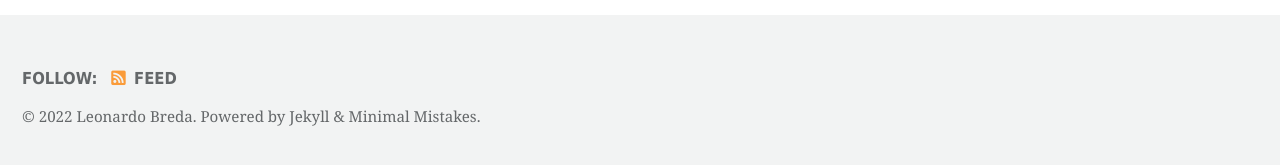
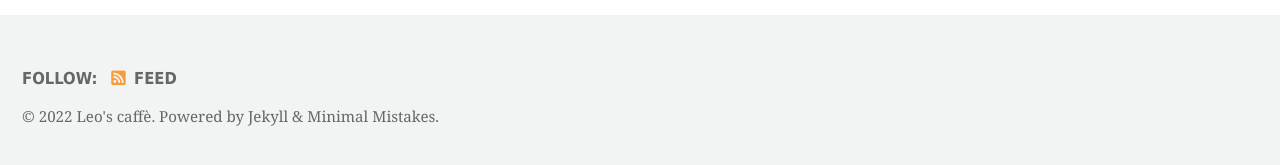
Before and after one commit to leo-breda/leo-breda.github.io, a Jekyll site: the page built from index.html, in a window 1280 px wide and 900 px high, scrolled down 537 px. Shown: the part 728-893 px from the top of the window. Built offline with Jekyll 4.4.1, drawn with Linux system fonts in a browser that asks for light colours; cached includes are drawn as plain includes; the list of posts is cut into pages by our own code.

Commit message:
Update _config.yml

```diff
--- a/_config.yml
+++ b/_config.yml
@@ -18,7 +18,7 @@
 title                    : "Leo's caffè"
 title_separator          : "-"
 subtitle                 : # site tagline that appears below site title in masthead
-name                     : "Leonardo Breda"
+name                     : "Leo's caffè"
 description              : "My personal blog"
 url                      : "https://leo-breda.github.io/"
 baseurl                  :
```
